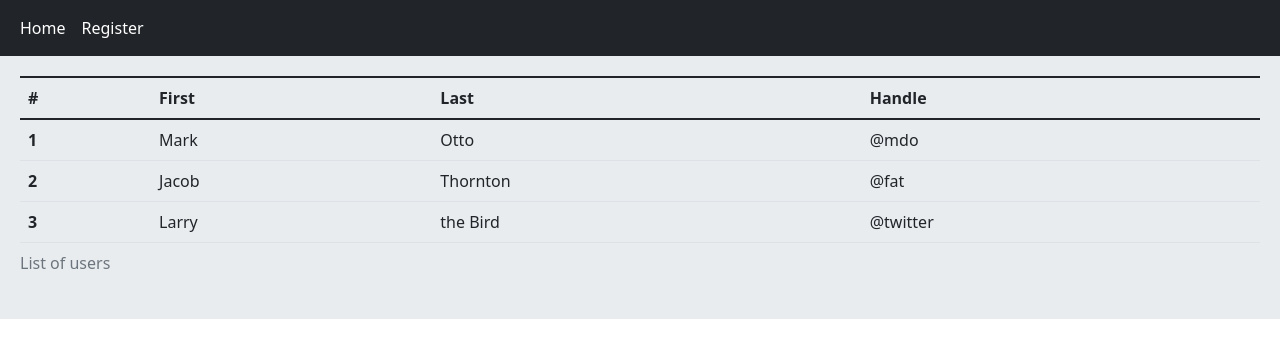
After one commit to Amiralaeifar/django-onlineshop, a Django app: template Ecommerce/home/templates/home/bucket.html in a window 1280 px wide. The commit adds this page. Shown: the top 358 px of the page. Run offline with Django 4.2, Linux system fonts and the light colour scheme; the template is opened without the code that fills it, so the values that code supplies are empty.

Commit message:
bucket V1

```diff
--- /dev/null
+++ b/Ecommerce/home/templates/home/bucket.html
@@ -0,0 +1,41 @@
+{% extends 'base.html' %}
+
+
+{% block content %}
+
+
+<div class="table-responsive">
+    <table class="table">
+    <caption>List of users</caption>
+    <thead>
+      <tr>
+        <th scope="col">#</th>
+        <th scope="col">First</th>
+        <th scope="col">Last</th>
+        <th scope="col">Handle</th>
+      </tr>
+    </thead>
+    <tbody>
+      <tr>
+        <th scope="row">1</th>
+        <td>Mark</td>
+        <td>Otto</td>
+        <td>@mdo</td>
+      </tr>
+      <tr>
+        <th scope="row">2</th>
+        <td>Jacob</td>
+        <td>Thornton</td>
+        <td>@fat</td>
+      </tr>
+      <tr>
+        <th scope="row">3</th>
+        <td>Larry</td>
+        <td>the Bird</td>
+        <td>@twitter</td>
+      </tr>
+    </tbody>
+  </table>
+  </div>
+
+{% endblock %}
--- a/Ecommerce/home/urls.py
+++ b/Ecommerce/home/urls.py
@@ -5,5 +5,6 @@ app_name = 'home'
 
 urlpatterns = [
     path('', views.HomeView.as_view(), name='home'),
+    path('bucket/', views.BucketHome.as_view(), name='bucket'),
     path('<slug:slug>/', views.ProductDetailView.as_view(), name='product_detail'),
 ]
--- a/Ecommerce/templates/inc/navbar.html
+++ b/Ecommerce/templates/inc/navbar.html
@@ -3,6 +3,9 @@
       <div class="navbar-nav">
         <a class="nav-link active" href="{% url 'home:home' %}">Home</a>
         <a class="nav-link active" href="{% url 'accounts:user_register' %}">Register</a>
+        {% if request.user.is_admin %}
+        <a class="nav-link active" href="{% url 'home:bucket' %}">Bucket</a>
+        {% endif%}
       </div>
     </div>
   </nav>
```
Also changed, not shown: Ecommerce/bucket.py (added, +37 -0 lines), Ecommerce/home/tasks.py (added, +7 -0 lines), Ecommerce/home/views.py (+13 -1 lines).
